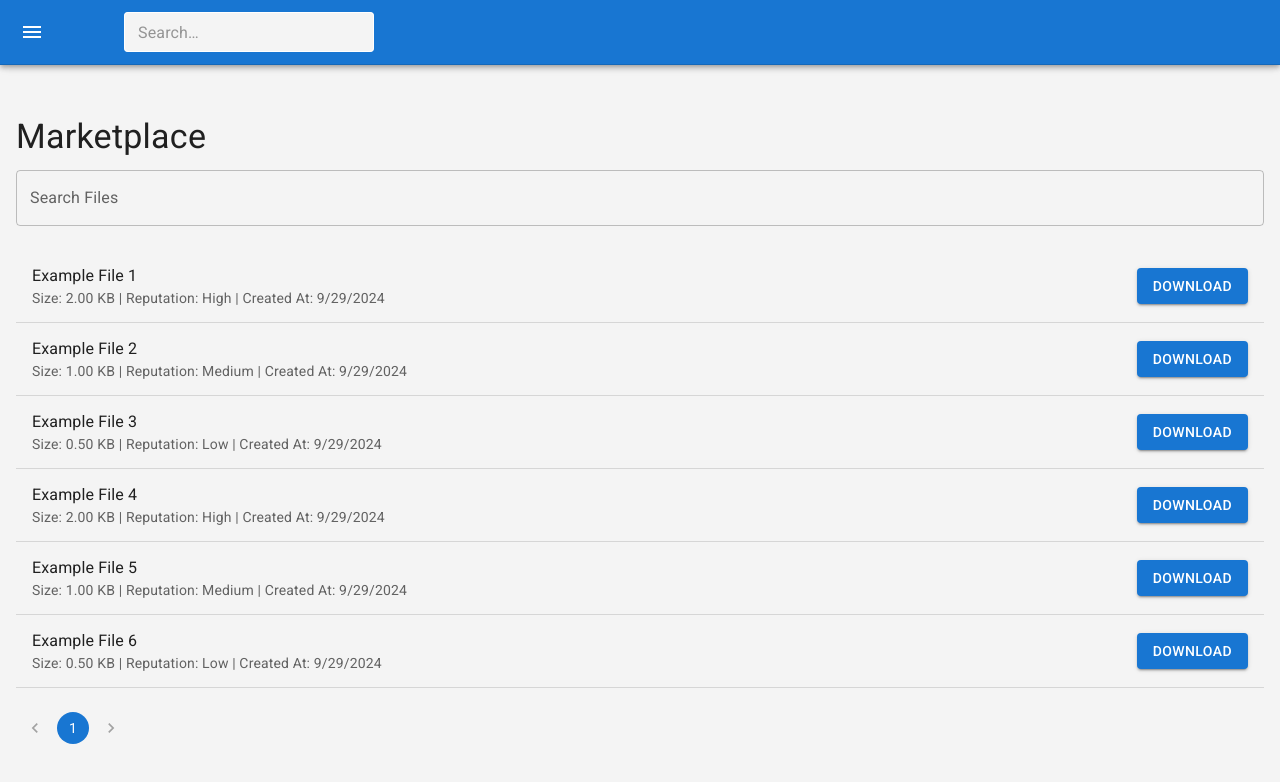
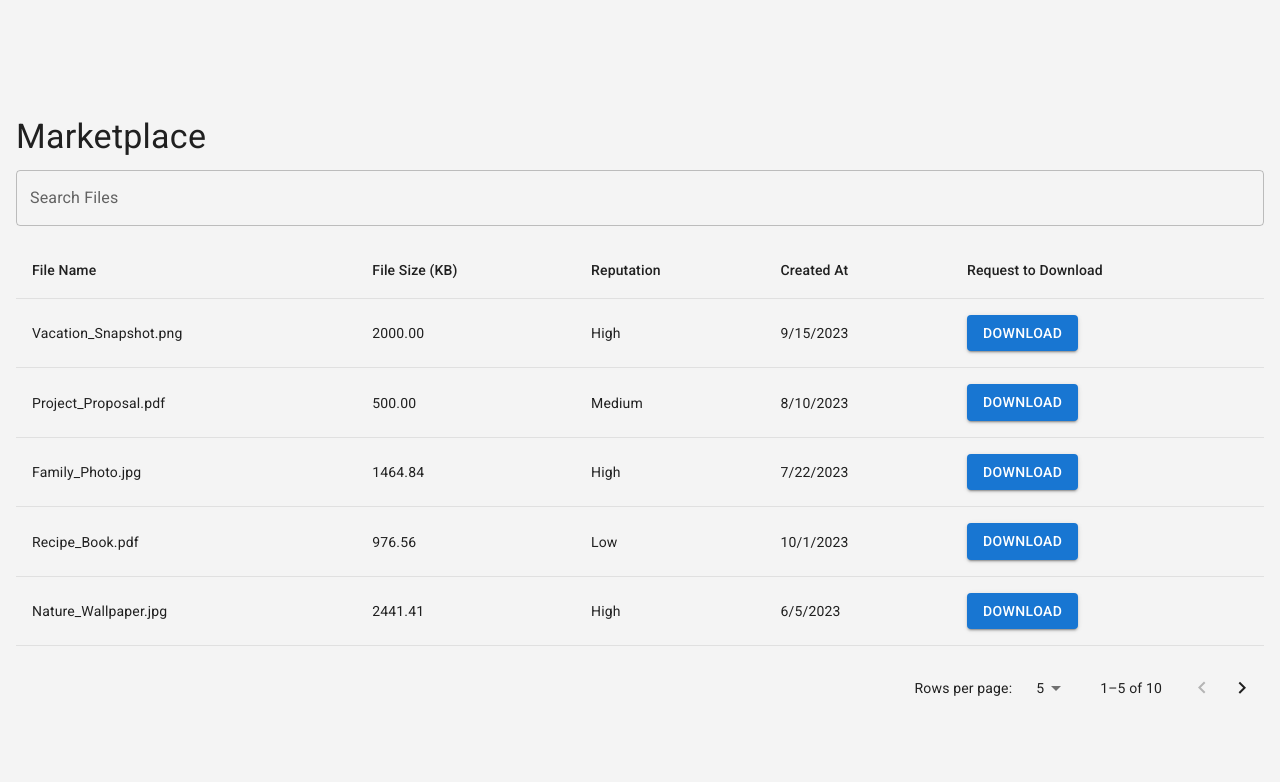
Before and after one commit to Mayukh-Banik/CSE-416, a React (Create React App) app in the folder client/: page /#/market in a window 1280 px wide. Shown: the top 782 px of the page. Built offline with nearby package versions, Linux system fonts and the light colour scheme.

Commit message:
fixed pagination - still wip

```diff
--- a/client/src/Components/MarketPage.tsx
+++ b/client/src/Components/MarketPage.tsx
@@ -1,7 +1,5 @@
 import React, { useState } from 'react';
-import { Box, Typography, List, ListItem, ListItemText, Button, TextField, Pagination } from '@mui/material';
-import Header from './Header';
-import Sidebar from './Sidebar';
+import { Box, Typography, Table, TableBody, TableCell, TableContainer, TableHead, TableRow, Button, TextField, TablePagination } from '@mui/material';
 
 export interface IFile {
   fileName: string;
@@ -11,40 +9,50 @@ export interface IFile {
   createdAt: Date;
 }
 
-const MarketPage: React.FC = () => {
+const MarketplacePage: React.FC = () => {
+  //dummy data from chat
   const [files, setFiles] = useState<IFile[]>([
-    { fileName: 'Example File 1', hash: 'abc123', reputation: 'High', fileSize: 2048, createdAt: new Date() },
-    { fileName: 'Example File 2', hash: 'def456', reputation: 'Medium', fileSize: 1024, createdAt: new Date() },
-    { fileName: 'Example File 3', hash: 'ghi789', reputation: 'Low', fileSize: 512, createdAt: new Date() },
-    { fileName: 'Example File 4', hash: 'jkl012', reputation: 'High', fileSize: 2048, createdAt: new Date() },
-    { fileName: 'Example File 5', hash: 'mno345', reputation: 'Medium', fileSize: 1024, createdAt: new Date() },
-    { fileName: 'Example File 6', hash: 'pqr678', reputation: 'Low', fileSize: 512, createdAt: new Date() },
-    // Add more files as needed
+    { fileName: 'Vacation_Snapshot.png', hash: 'img001', reputation: 'High', fileSize: 2048000, createdAt: new Date('2023-09-15') },
+    { fileName: 'Project_Proposal.pdf', hash: 'doc002', reputation: 'Medium', fileSize: 512000, createdAt: new Date('2023-08-10') },
+    { fileName: 'Family_Photo.jpg', hash: 'img003', reputation: 'High', fileSize: 1500000, createdAt: new Date('2023-07-22') },
+    { fileName: 'Recipe_Book.pdf', hash: 'doc004', reputation: 'Low', fileSize: 1000000, createdAt: new Date('2023-10-01') },
+    { fileName: 'Nature_Wallpaper.jpg', hash: 'img005', reputation: 'High', fileSize: 2500000, createdAt: new Date('2023-06-05') },
+    { fileName: 'User_Manual.png', hash: 'img006', reputation: 'Medium', fileSize: 350000, createdAt: new Date('2023-05-14') },
+    { fileName: 'Presentation_Slides.pptx', hash: 'doc007', reputation: 'Medium', fileSize: 700000, createdAt: new Date('2023-09-20') },
+    { fileName: 'Financial_Report.pdf', hash: 'doc008', reputation: 'High', fileSize: 800000, createdAt: new Date('2023-10-05') },
+    { fileName: 'Tech_Article.jpg', hash: 'img009', reputation: 'Low', fileSize: 600000, createdAt: new Date('2023-04-30') },
+    { fileName: 'Game_Screenshots.png', hash: 'img010', reputation: 'Medium', fileSize: 1200000, createdAt: new Date('2023-09-30') },
   ]);
 
   const [searchTerm, setSearchTerm] = useState('');
-  const [page, setPage] = useState(1);
-  const itemsPerPage = 10;
+  const [page, setPage] = useState(0);
+  const [rowsPerPage, setRowsPerPage] = useState(5);
 
   const filteredFiles = files.filter(file =>
     file.fileName.toLowerCase().includes(searchTerm.toLowerCase())
   );
 
   const handleDownloadRequest = (file: IFile) => {
+    //add implementation later
     console.log(`Requesting download for: ${file.fileName}`);
   };
 
-  const handlePageChange = (event: React.ChangeEvent<unknown>, value: number) => {
-    setPage(value);
+  const handleChangePage = (event: unknown, newPage: number) => {
+    setPage(newPage);
   };
 
-  const indexOfLastFile = page * itemsPerPage;
-  const indexOfFirstFile = indexOfLastFile - itemsPerPage;
+  const handleChangeRowsPerPage = (event: React.ChangeEvent<HTMLInputElement>) => {
+    setRowsPerPage(parseInt(event.target.value, 10));
+    setPage(0); // Reset to the first page
+  };
+
+  // pagination
+  const indexOfLastFile = (page + 1) * rowsPerPage;
+  const indexOfFirstFile = indexOfLastFile - rowsPerPage;
   const currentFiles = filteredFiles.slice(indexOfFirstFile, indexOfLastFile);
 
   return (
-    <Box sx={{ padding: 2, marginTop:'100px' }}>
-      <Sidebar/>
+    <Box sx={{ padding: 2, marginTop: '100px' }}>
       <Typography variant="h4" gutterBottom>
         Marketplace
       </Typography>
@@ -56,28 +64,46 @@ const MarketPage: React.FC = () => {
         onChange={(e) => setSearchTerm(e.target.value)}
         sx={{ marginBottom: 2 }}
       />
-      <List>
-        {currentFiles.map((file) => (
-          <ListItem key={file.hash} divider>
-            <ListItemText
-              primary={file.fileName}
-              secondary={`Size: ${(file.fileSize / 1024).toFixed(2)} KB | Reputation: ${file.reputation} | Created At: ${file.createdAt.toLocaleDateString()}`}
-            />
-            <Button variant="contained" onClick={() => handleDownloadRequest(file)}>
-              Download
-            </Button>
-          </ListItem>
-        ))}
-      </List>
-      <Pagination
-        count={Math.ceil(filteredFiles.length / itemsPerPage)}
+      <TableContainer>
+        <Table>
+          <TableHead>
+            <TableRow>
+              <TableCell>File Name</TableCell>
+              <TableCell>File Size (KB)</TableCell>
+              <TableCell>Reputation</TableCell>
+              <TableCell>Created At</TableCell>
+              <TableCell>Request to Download</TableCell>
+            </TableRow>
+          </TableHead>
+          <TableBody>
+            {currentFiles.map((file) => (
+              <TableRow key={file.hash}>
+                <TableCell>{file.fileName}</TableCell>
+                <TableCell>{(file.fileSize / 1024).toFixed(2)}</TableCell>
+                <TableCell>{file.reputation}</TableCell>
+                <TableCell>{file.createdAt.toLocaleDateString()}</TableCell>
+                <TableCell>
+                  <Button variant="contained" onClick={() => handleDownloadRequest(file)}>
+                    Download
+                  </Button>
+                </TableCell>
+              </TableRow>
+            ))}
+          </TableBody>
+        </Table>
+      </TableContainer>
+      <TablePagination
+        component="div"
+        count={filteredFiles.length}
         page={page}
-        onChange={handlePageChange}
-        color="primary"
+        onPageChange={handleChangePage}
+        rowsPerPage={rowsPerPage}
+        onRowsPerPageChange={handleChangeRowsPerPage}
+        rowsPerPageOptions={[5, 10, 25]}
         sx={{ marginTop: 2 }}
       />
     </Box>
   );
 };
 
-export default MarketPage;
+export default MarketplacePage;
```
